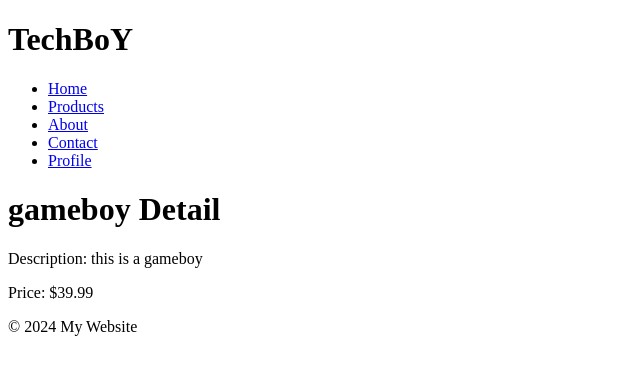
After one commit to GlennJohansson85/techboy, a Django app: template product/templates/product/product_detail_view.html in a window 1280 px wide. The commit adds this page. Shown: the top 375 px of the page, without its empty margins (0-640 px from the left). Run offline with Django 3.2, Linux system fonts and the light colour scheme; the template is opened without the code that fills it: values that come from a table or form of the project are taken from there, others are empty; data comes from the database, SQL or seed files in the repository.

Commit message:
Add base.html which extends to product_list/detail_view, add not complete nav bar

```diff
--- a/product/templates/product/product_detail_view.html
+++ b/product/templates/product/product_detail_view.html
@@ -1,11 +1,10 @@
 <!----------------------------------------------------------------------TECHBOY/PRODUCT/TEMPLATES/PRODUCT/PRODUCT_DETAIL_VIEW.HTML-->
-{% extends "base.html" %}
-{% load static %}
+{% extends 'base.html' %}
 
-{% block page_header %}
-<div class="container header-container">
-    <div class="row">
-        <div class="col"></div>
-    </div>
-</div>
+{% block title %}{{ product.title }} Detail{% endblock %}
+
+{% block content %}
+<h1>{{ product.title }} Detail</h1>
+<p>Description: {{ product.description }}</p>
+<p>Price: ${{ product.price }}</p>
 {% endblock %}
--- /dev/null
+++ b/templates/base/base.html
@@ -0,0 +1,32 @@
+<!-------------------------------------------------------------------------TECHBOY/TEMPLATES/BASE/BASE.HTML-->
+<!DOCTYPE html>
+<html lang='en'>
+    <head>
+        <meta charset='UTF-8'>
+        <title>{% block title %}TechBoY{% endblock %}</title>
+    </head>
+    <body>
+        <header>
+            <h1>TechBoY</h1>
+            <nav>
+                <ul>
+                    <li><a href='/'>Home</a></li>
+                    <li><a href='{% url 'product_list_view' %}'>Products</a></li>
+                    <li><a href='/'>About</a></li>
+                    <li><a href='/'>Contact</a></li>
+                    <li><a href='/'>Profile</a></li>
+                </ul>
+            </nav>
+        </header>
+
+        <main>
+            {% block content %}
+            {% endblock %}
+        </main>
+
+        <footer>
+            <!-- Footer content -->
+            <p>&copy; 2024 My Website</p>
+        </footer>
+    </body>
+</html>
```
Also changed, not shown: product/templates/product/product_list_view.html (+7 -0 lines), product/views.py (+3 -7 lines).
